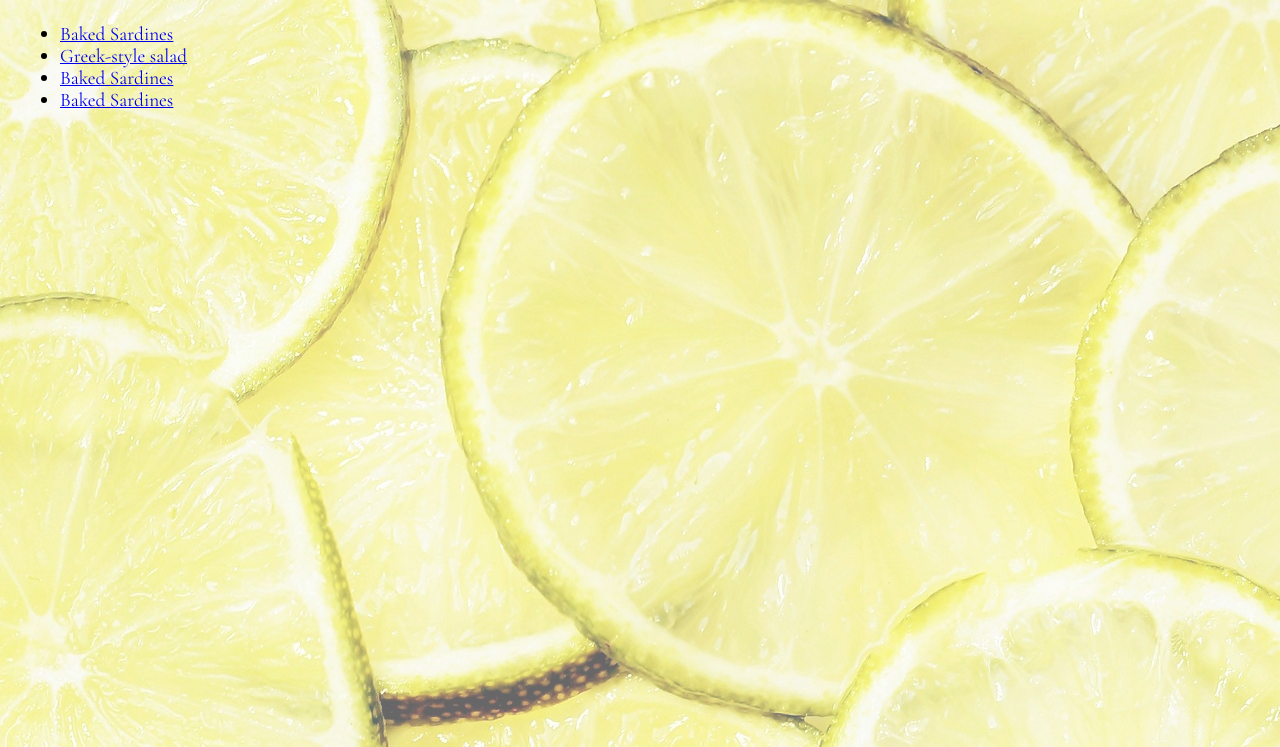
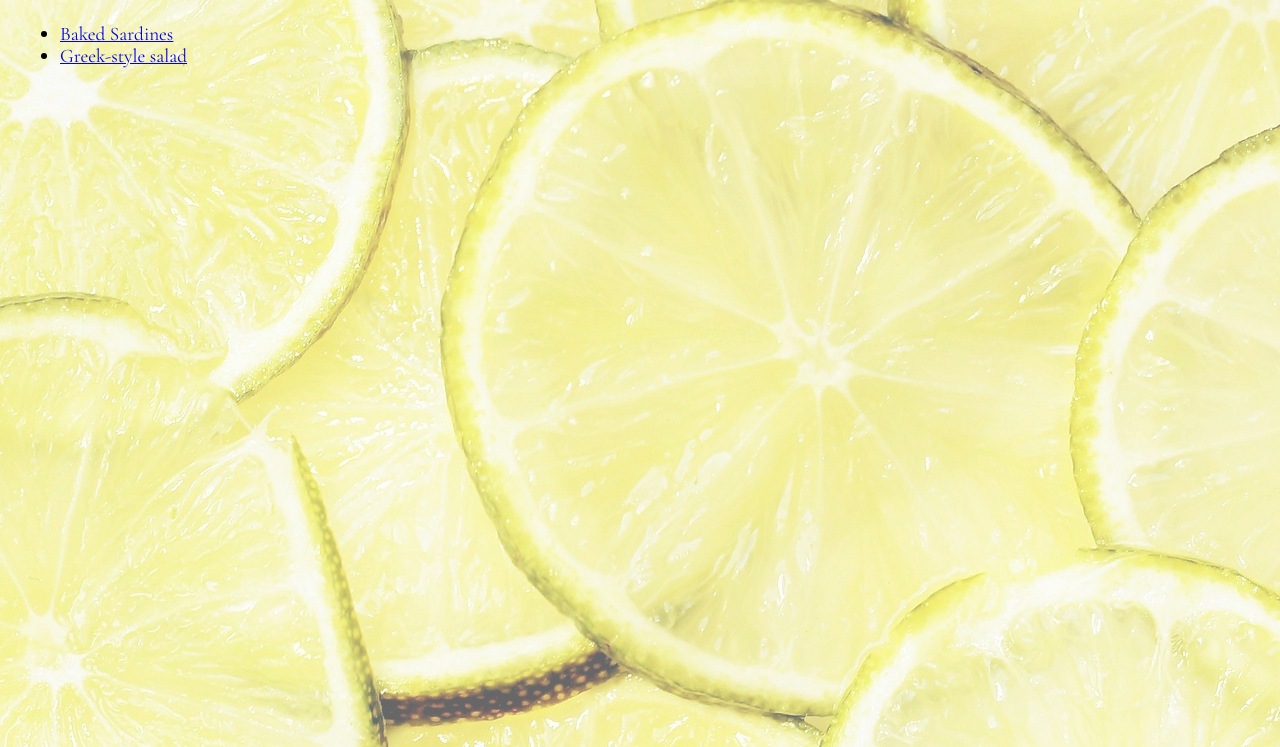
Before and after one commit to BabyYoda-bee-boop/odin-recipes, a plain HTML site: page index.html in a window 1280 px wide. Shown: the part 93-840 px from the top of the page. Drawn offline with nearby package versions, Linux system fonts and the light colour scheme.

Commit message:
Remove leftover anchor presets

```diff
--- a/index.html
+++ b/index.html
@@ -16,8 +16,6 @@
   <ul>
     <li><a href="./recipes/baked-sardines.html">Baked Sardines</a></li>
     <li><a href="./recipes/greek-salad.html">Greek-style salad</a></li>
-    <li><a href="./recipes/baked-sardines.html">Baked Sardines</a></li>
-    <li><a href="./recipes/baked-sardines.html">Baked Sardines</a></li>
   </ul>
 </body>
 </html>
```
